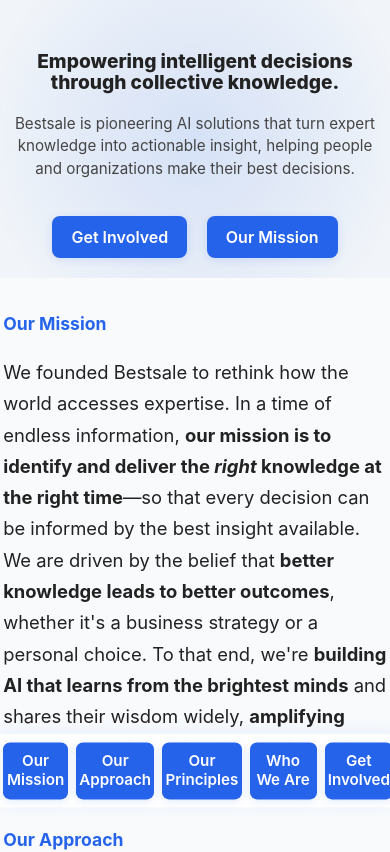
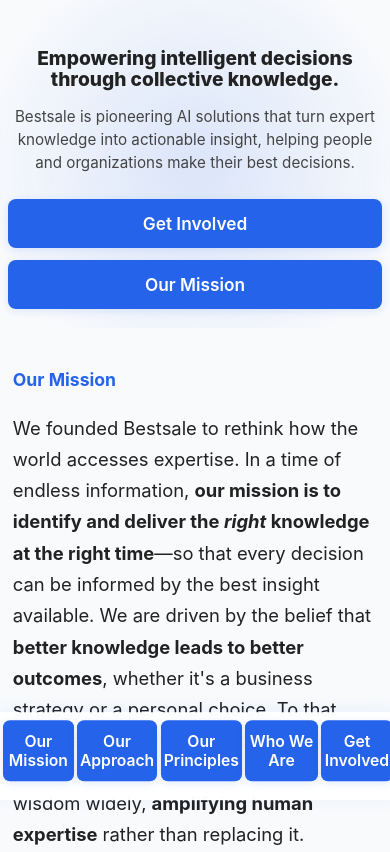
Before and after one commit to ygy2024/bestsalehome1, a React (Vite) app: page / in a window 390 px wide. Shown: the top 852 px of the page. Built offline with nearby package versions, Linux system fonts and the light colour scheme.

Commit message:
chore: optimize mobile layout and style

```diff
--- a/src/App.css
+++ b/src/App.css
@@ -338,40 +338,104 @@
   }
 }
 @media (max-width: 600px) {
-  .hero {
-    padding: 2.2rem 0.5rem 1.2rem 0.5rem;
+  .main-wrapper {
+    padding: 0;
   }
   .section {
-    padding: 1.2rem 0.2rem 0.7rem 0.2rem;
+    padding: 1.5rem 0.8rem 1.5rem 0.8rem;
     max-width: 100vw;
+    margin: 0 auto 1.5rem auto;
+    box-sizing: border-box;
   }
-  .footer {
-    padding: 1.2rem 0.2rem 0.7rem 0.2rem;
+  .hero {
+    padding: 2rem 0.5rem 1.2rem 0.5rem;
+    background: #f8fafc;
+  }
+  .hero h1 {
+    font-size: 1.5rem;
+    font-weight: 800;
+    margin-bottom: 1rem;
+    text-align: center;
+  }
+  .hero-sub {
+    font-size: 1.08rem;
+    color: #444;
+    margin-bottom: 1.5rem;
+    text-align: center;
+  }
+  .hero-cta {
+    flex-direction: column;
+    gap: 0.7rem;
+    align-items: center;
+  }
+  .hero-cta button {
+    width: 100%;
+    font-size: 1.08rem;
+    padding: 0.9rem 0;
+    border-radius: 8px;
+  }
+  .approach-cards, .principles-list {
+    flex-direction: column;
+    gap: 1rem;
   }
   .approach-card, .principle {
     padding: 1.1rem 0.7rem;
     min-width: 0;
-    font-size: 0.98rem;
+    font-size: 1.05rem;
+    border-radius: 12px;
+    box-shadow: 0 1px 6px 0 #2563eb0a;
+    margin-bottom: 1rem;
   }
-  .contact-btn {
+  .contact-btn, .side-nav button {
     width: 100%;
-    text-align: center;
-    font-size: 1rem;
-    padding: 0.7rem 0;
-  }
-  .footer-links {
-    flex-direction: column;
-    gap: 0.5rem;
-  }
-  .logo {
-    font-size: 1.1rem;
+    font-size: 1.08rem;
+    padding: 0.9rem 0;
+    border-radius: 8px;
+    margin-bottom: 0.7rem;
   }
   .contact-info {
     display: block;
     margin-left: 0;
-    margin-top: 0.7rem;
+    margin-top: 0.5rem;
     text-align: left;
     font-size: 0.98rem;
+    word-break: break-all;
+  }
+  .side-nav {
+    position: fixed;
+    bottom: 0;
+    left: 0;
+    right: 0;
+    top: auto;
+    width: 100vw;
+    flex-direction: row;
+    justify-content: space-around;
+    align-items: center;
+    border-radius: 0;
+    box-shadow: 0 -2px 16px 0 #2563eb11;
+    padding: 0.5rem 0.2rem;
+    gap: 0.2rem;
+    background: rgba(255,255,255,0.98);
+    max-width: 100vw;
+    min-width: 0;
+    z-index: 100;
+  }
+  .side-nav ul {
+    flex-direction: row;
+    gap: 0.2rem;
+    width: 100%;
+    justify-content: space-around;
+  }
+  .side-nav button {
+    min-width: 60px;
+    max-width: 100px;
+    font-size: 0.98rem;
+    padding: 0.7rem 0.2rem;
+    border-radius: 7px;
+  }
+  .footer {
+    padding: 1.2rem 0.2rem 0.7rem 0.2rem;
+    font-size: 0.95rem;
   }
 }
 
```
